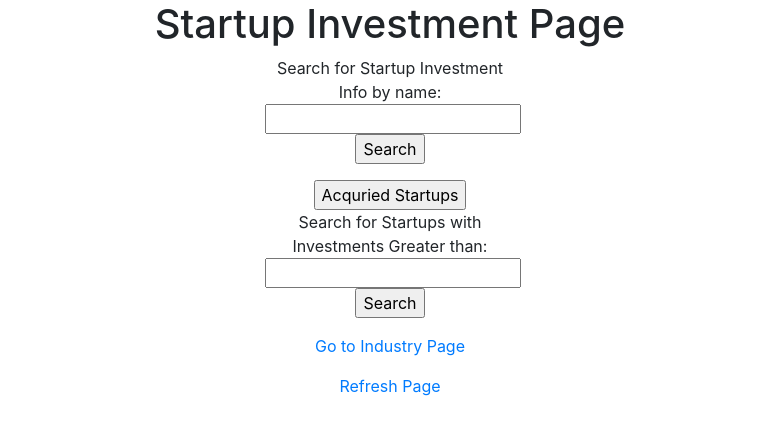
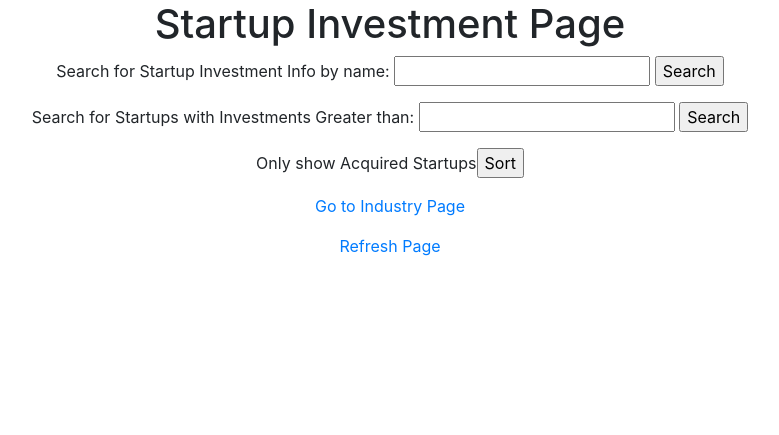
Before and after one commit to ArsalaanAnsariDeveloper/w4111-proj1, a Flask app: template templates/index.html in a window 1280 px wide. Shown: the top 435 px of the page, without its empty margins (250-1029 px from the left). Run offline with Flask 2, Linux system fonts and the light colour scheme; the template is opened without the code that fills it, so the values that code supplies are empty; parts of the project's set-up code (start-up, migrations or seed data) failed here and were passed over; some libraries are stand-ins or nearby versions.

Commit message:
Final touches

```diff
--- a/server.py
+++ b/server.py
@@ -165,6 +165,12 @@ def refresh():
   return redirect('/')
 
 
+@app.route('/index')
+def blah():
+  return render_template("index.html")
+
+
+
 @app.route('/another')
 def another():
   return render_template("another.html")
@@ -261,15 +267,22 @@ def industry():
 def greaterInvest():
   name = request.form['name']
   print(name)
+  if(name != ''):
+    cursor = g.conn.execute("SELECT S.name, V.name, I.investor_name, I.investment_amount FROM Startups S JOIN Investor_Deal I ON I.startup_id = S.startup_id  JOIN Venture_Capital_Fund V ON V.fund_Id = I.fund_id WHERE I.investment_amount > %(name)s ORDER BY I.investment_amount", {'name': name})
 
-  cursor = g.conn.execute("SELECT S.name, V.name, I.investor_name, I.investment_amount FROM Startups S JOIN Investor_Deal I ON I.startup_id = S.startup_id  JOIN Venture_Capital_Fund V ON V.fund_Id = I.fund_id WHERE I.investment_amount > %(name)s ORDER BY I.investment_amount", {'name': name})
 
-  names = []
-  names.append(["Startup", "VCF", "Investor", "Investment Amount"])
-  for result in cursor:
-    names.append(result)  # can also be accessed using result[0]
-  cursor.close()
-  context = dict(data = names)
+
+    names = []
+    names.append(["Startup", "VCF", "Investor", "Investment Amount"])
+    for result in cursor:
+      names.append(result)  # can also be accessed using result[0]
+    cursor.close()
+    context = dict(data = names)
+
+  else:
+    names = []
+    context = dict(data = names)
+
   return render_template("index.html", **context)
 
 
--- a/templates/index.html
+++ b/templates/index.html
@@ -4,6 +4,7 @@
 <link rel="stylesheet" href="https://maxcdn.bootstrapcdn.com/bootstrap/4.0.0/css/bootstrap.min.css" integrity="sha384-Gn5384xqQ1aoWXA+058RXPxPg6fy4IWvTNh0E263XmFcJlSAwiGgFAW/dAiS6JXm" crossorigin="anonymous">
 
 <style>
+
 
 h1, p {
 text-align: center;
@@ -23,11 +24,7 @@ th, td {
     padding: 8px;
 }
 
-form {
-margin: 0 auto;
-width:250px;
-text-align: center;
-}
+
 
 </style>
 
@@ -42,16 +39,17 @@ text-align: center;
 
 </form>
 
-<form method="POST" action="/acquirer">
- <input type="submit" value="Acquried Startups">
-
-</form>
-
 <form method="POST" action = "/ginv">
 
 <p>Search for Startups with Investments Greater than: <input type="text" name="name"> <input type="submit" value="Search"></p>
 
 </form>
+
+<form method="POST" action="/acquirer">
+ <p>Only show Acquired Startups<input type="submit" value="Sort"></p>
+
+</form>
+
 
 <!--  <div>
     {% for n in data %}
```
